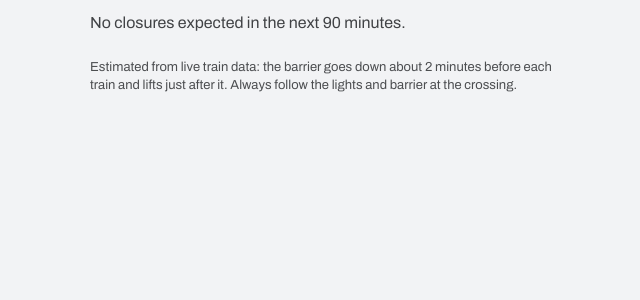
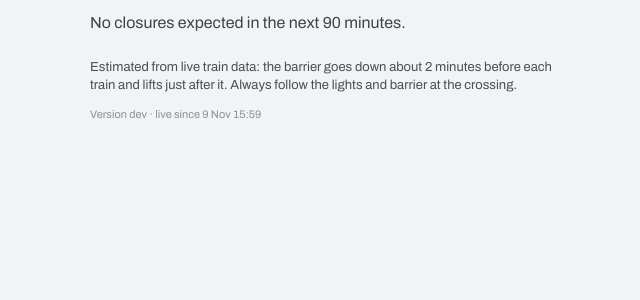
Before and after one commit to cinsalaco/roydon-crossing, a Flask app: page /timeline in a window 1280 px wide. Shown: the part 172-472 px from the top of the page, without its empty margins (310-950 px from the left). Run offline with Flask 3, Linux system fonts and the light colour scheme; data that the repository does not hold is empty.

Commit message:
Show build version on the timeline page; build with a Dockerfile
The last two Railpack builds failed because Railway's builder could not
download mise from GitHub (504). A plain python:3.12-slim Dockerfile has
no such step. The timeline footer now shows 'Version <sha> · live since
<time>' from RAILWAY_GIT_COMMIT_SHA so it's obvious which build is live.

Co-Authored-By: Claude Fable 5.1 <noreply@anthropic.com>
Claude-Session: https://claude.ai/code/session_01NbAgiZxfxPitgPSPcmkvvV

```diff
--- a/app.py
+++ b/app.py
@@ -62,6 +62,11 @@ SERVE_WINDOW_MINUTES = 90       # what /api/trains/realtime returns
 SERVE_PAST_MINUTES = 5          # keep very recent trains so the UI can finish a closure
 
 LONDON = ZoneInfo('Europe/London')
+
+# Build identity, shown discreetly on the timeline page so you can tell which
+# version is live. Railway sets RAILWAY_GIT_COMMIT_SHA on every deployment.
+STARTED_AT = datetime.now(LONDON)
+VERSION = (os.environ.get('RAILWAY_GIT_COMMIT_SHA') or os.environ.get('GIT_SHA') or 'dev')[:7]
 
 # Codes the front-end looks for to decide "to London"; we emit TIPLOC-style
 # long codes (LIVST, BSHPSFD, ...) exactly as the old backend did.
@@ -752,6 +757,8 @@ def get_realtime_trains():
             'count': len(upcoming),
             'timestamp': now.isoformat(),
             'feed': 'realtimetrains',
+            'version': VERSION,
+            'started_at': STARTED_AT.isoformat(),
             'feed_connected': feed_ok,
             'darwin_connected': feed_ok,        # kept for older front-end builds
             'last_poll': last_poll_at.isoformat() if last_poll_at else None,
--- a/static/crossing.js
+++ b/static/crossing.js
@@ -216,6 +216,8 @@ window.Crossing = (function () {
       this.lastGood = new Date();
       this.lastServerPoll = parseIso(data.last_poll);
       this.pausedUntil = parseIso(data.paused_until);
+      this.version = data.version || null;
+      this.startedAt = parseIso(data.started_at);
       return data;
     },
     // Seconds since the data was last known-good, from the server's own poll
--- a/templates/timeline.html
+++ b/templates/timeline.html
@@ -68,6 +68,7 @@
   .lift-note { display: flex; align-items: center; gap: 8px; padding: 8px 10px; margin: 6px 0; border-radius: 6px; background: rgba(224,138,0,0.2); color: #5a3a00; font-size: 13px; font-weight: 600; }
   .empty, .footer { font-size: 13px; opacity: 0.75; line-height: 1.4; margin-top: 24px; }
   .empty { font-size: 16px; opacity: 0.8; }
+  .version { font-size: 11px; opacity: 0.45; margin-top: 14px; font-variant-numeric: tabular-nums; }
 </style>
 </head>
 <body>
@@ -87,6 +88,7 @@
   <section class="timeline" id="timeline"></section>
 
   <div class="footer">Estimated from live train data: the barrier goes down about 2 minutes before each train and lifts just after it. Always follow the lights and barrier at the crossing.</div>
+  <div class="version" id="version"></div>
 </main>
 
 <script src="/static/crossing.js"></script>
@@ -151,6 +153,10 @@
     }
     const closures = C.buildClosures(C.loader.trains);
     const periods = C.buildPeriods(closures, now);
+    if (C.loader.version) {
+      const d = C.loader.startedAt;
+      $('version').textContent = `Version ${C.loader.version}` + (d ? ` · live since ${d.toLocaleDateString('en-GB', { day: 'numeric', month: 'short' })} ${C.hhmm(d)}` : '');
+    }
 
     $('strip').innerHTML = periods.map((p, i) => `<div class="${p.kind}${i === 0 && p.kind === 'closed' ? ' now' : ''}" style="flex:${p.seconds}" title="${p.kind} ${C.hhmm(p.start)} to ${C.hhmm(p.end)}"></div>`).join('');
     const axis = ['now'];
```
Also changed, not shown: 2 other files.
